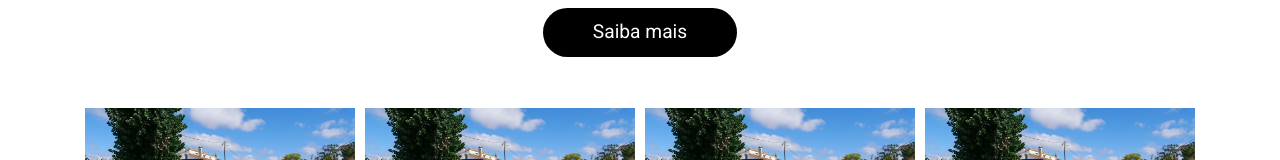
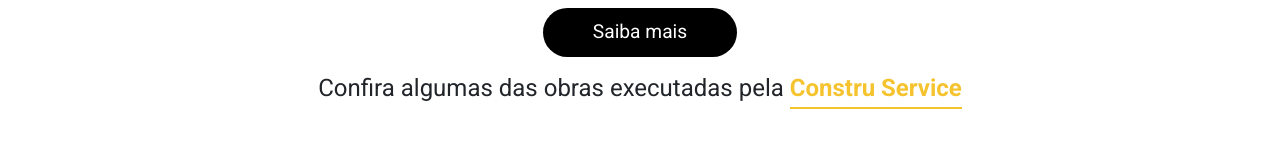
Before and after one commit to DjorgeSilva/construservice, a React (Create React App) app: page / in a window 1280 px wide. Shown: the part 2427-2587 px from the top of the page. Built offline with nearby package versions, Linux system fonts and the light colour scheme.

Commit message:
set portfolio complete

```diff
--- a/src/components/Portfolio/index.js
+++ b/src/components/Portfolio/index.js
@@ -1,18 +1,30 @@
 import React from 'react'
 import * as s from "./style"
-import {Slider} from "./Slider/Index"
+import {Link} from 'react-router-dom'
+import { Slider } from "./Slider/Index"
 
 
 export const Portfolio = () => {
+
+    const style = {
+        textDecoration: "none"
+    }
+
     return (
         <s.Container>
             <s.Wrapper className="container">
                 <h1>Portfólio</h1>
+                <p>Confira algumas das obras executadas pela <span>Constru Service</span></p>
 
-            <Slider/>
+                <Slider />
+
+                <Link to="/portfolio" style={style}>
+                    <button type="button">Saiba mais</button>
+                </Link>
+
+            </s.Wrapper>
 
 
-            </s.Wrapper>
         </s.Container>
     )
 }
--- a/src/components/Portfolio/style.js
+++ b/src/components/Portfolio/style.js
@@ -1,26 +1,50 @@
 import styled from "styled-components"
 
-export const Container  = styled.div`
+export const Container = styled.div`
     width: 100%;
     height: fit-content;
-    background: ${props=> props.theme.secundary_color};
+    background: ${props => props.theme.secundary_color};
     padding: 60px 0;
-
-    /* @media (min-width: 997px){
-        height: 100vh;
-    } */
-
-    h1{
-        font-size: clamp(2.2rem, 2.5vw, 4rem);
-        color: ${props=> props.theme.primary_color};
-        text-align: center;
-
-    }
-
-
 `
 
 export const Wrapper = styled.div`
     width: 100%;
     height: 100%;
+
+    h1{
+        font-size: clamp(2.2rem, 2.5vw, 4rem);
+        color: ${props => props.theme.primary_color};
+        text-align: center;
+        margin-bottom: 20px;
+    }
+
+    p{
+        font-size: clamp(1.2rem, 2.5vw, 1.5rem);
+        text-align: center;
+
+        span{
+            color: ${props => props.theme.ternary_color};
+            font-weight: bolder;
+            border-bottom: 2px solid ${props => props.theme.ternary_color};
+            padding-bottom: 5px;
+        }
+    }
+
+    button{
+        display: block;
+        outline: none;
+        padding: 10px 50px;
+        border-radius: 30px;
+        border: none;
+        font-size: 1.2rem;
+        background: ${props => props.theme.ternary_color};
+        color: ${props => props.theme.primary_color};
+        margin-top: 20px;
+        margin: 0 auto;
+
+        &:hover{
+            background: ${props => props.theme.primary_color};
+            color: ${props => props.theme.secundary_color};
+        }
+    }
 `
--- a/src/components/Servicos/index.js
+++ b/src/components/Servicos/index.js
@@ -14,7 +14,7 @@
         textDecoration: "none"
     }
 
-    const hancleModal = (item) => {
+    const handleModal = (item) => {
         setInfoModal(item);
         setOpenModal(!openModal);
     }
@@ -29,7 +29,7 @@
                 <Row>
                     {Data && Data.map((item) => {
                         return (
-                            <Col xs={12} md={6} lg={4} className="item-servico-col" onClick={() => hancleModal(item)}>
+                            <Col xs={12} md={6} lg={4} className="item-servico-col" onClick={() => handleModal(item)}>
 
                                 <div className="inner-txt">
                                     <img src={item.img} alt={item.alt} />
```
